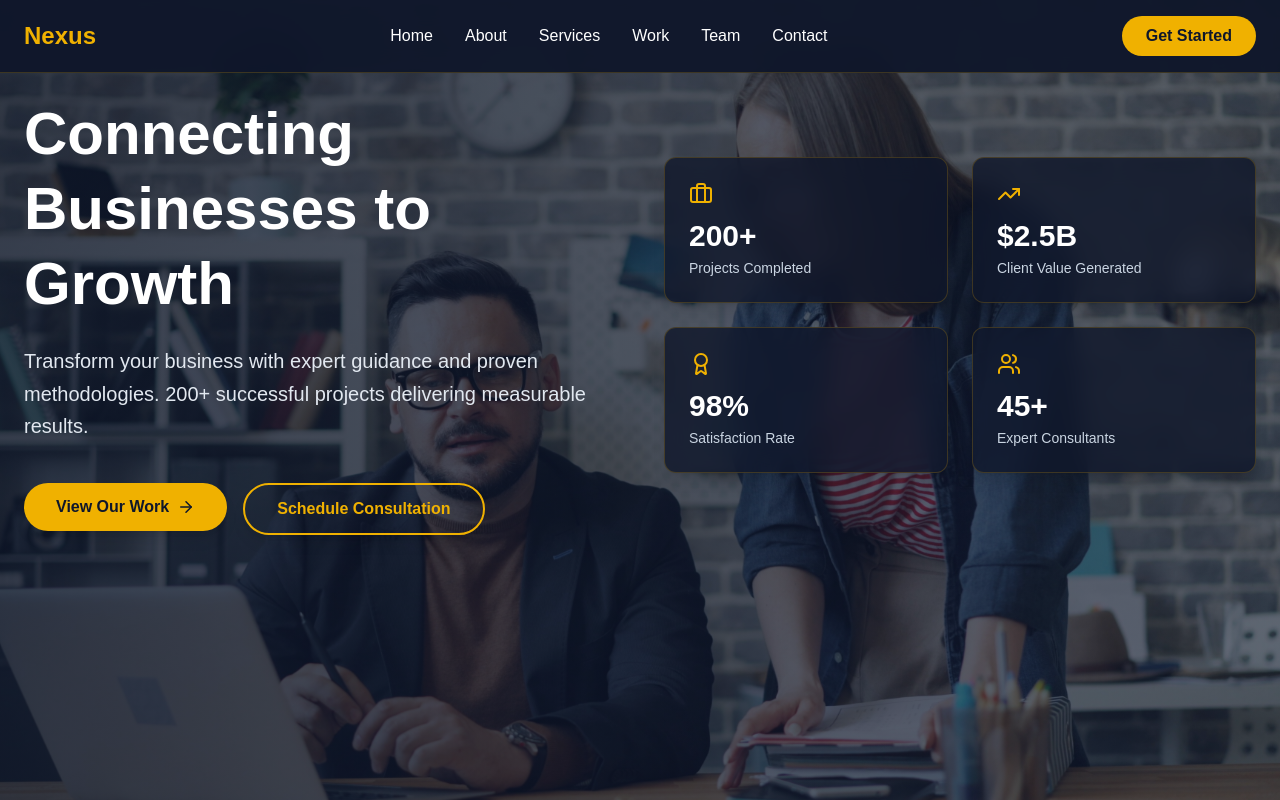
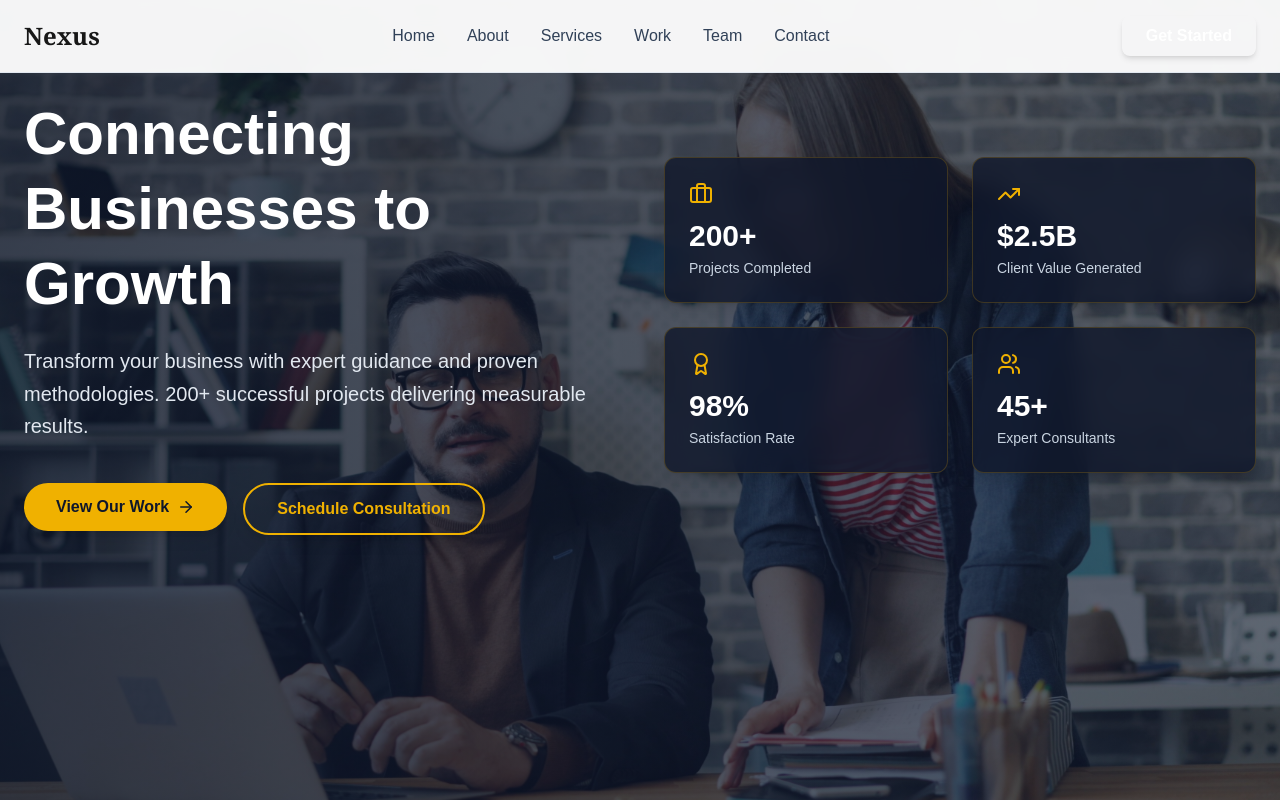
Before and after one commit to primyst/nexus, a Next.js app in the folder my-app/: page / in a window 1280 px wide. Shown: the top 800 px of the page. Built offline with nearby package versions, Linux system fonts and the light colour scheme.

Commit message:
Update Navbar.tsx

```diff
--- a/my-app/components/Navbar.tsx
+++ b/my-app/components/Navbar.tsx
@@ -7,37 +7,37 @@ export default function Navbar() {
   const [isOpen, setIsOpen] = useState(false);
 
   return (
-    <nav className="fixed top-0 left-0 w-full z-50 bg-slate-900/95 backdrop-blur-md px-6 py-4 flex items-center justify-between border-b border-yellow-500/20">
+    <nav className="fixed top-0 left-0 w-full z-50 bg-white/95 backdrop-blur-md px-6 py-4 flex items-center justify-between border-b border-slate-200">
       {/* Logo */}
-      <Link href="/" className="text-2xl font-bold text-yellow-500">
+      <Link href="/" className="text-2xl font-bold text-brand-blue font-serif">
         Nexus
       </Link>
 
       {/* Desktop links */}
-      <div className="hidden md:flex gap-8 text-white">
-        <Link href="/" className="hover:text-yellow-500 transition-colors duration-300">
+      <div className="hidden md:flex gap-8 text-slate-700">
+        <Link href="/" className="hover:text-brand-accent transition-colors duration-300 font-medium">
           Home
         </Link>
-        <Link href="/about" className="hover:text-yellow-500 transition-colors duration-300">
+        <Link href="/about" className="hover:text-brand-accent transition-colors duration-300 font-medium">
           About
         </Link>
-        <Link href="/services" className="hover:text-yellow-500 transition-colors duration-300">
+        <Link href="/services" className="hover:text-brand-accent transition-colors duration-300 font-medium">
           Services
         </Link>
-        <Link href="/work" className="hover:text-yellow-500 transition-colors duration-300">
+        <Link href="/work" className="hover:text-brand-accent transition-colors duration-300 font-medium">
           Work
         </Link>
-        <Link href="/team" className="hover:text-yellow-500 transition-colors duration-300">
+        <Link href="/team" className="hover:text-brand-accent transition-colors duration-300 font-medium">
           Team
         </Link>
-        <Link href="/contact" className="hover:text-yellow-500 transition-colors duration-300">
+        <Link href="/contact" className="hover:text-brand-accent transition-colors duration-300 font-medium">
           Contact
         </Link>
       </div>
 
       {/* CTA Button */}
       <Link href="/contact" className="hidden md:block">
-        <button className="bg-yellow-500 text-slate-900 px-6 py-2 rounded-full font-semibold hover:bg-yellow-600 transition-all duration-300">
+        <button className="bg-brand-accent text-white px-6 py-2 rounded-lg font-semibold hover:bg-brand-blue transition-all duration-300 shadow-md hover:shadow-lg">
           Get Started
         </button>
       </Link>
@@ -45,34 +45,34 @@ export default function Navbar() {
       {/* Mobile Menu Button */}
       <button
         onClick={() => setIsOpen(!isOpen)}
-        className="md:hidden text-yellow-500"
+        className="md:hidden text-brand-blue"
       >
         {isOpen ? <X size={24} /> : <Menu size={24} />}
       </button>
 
       {/* Mobile menu */}
       {isOpen && (
-        <div className="absolute top-full left-0 w-full bg-slate-900/95 flex flex-col items-center gap-4 py-6 md:hidden text-white border-b border-yellow-500/20">
-          <Link href="/" onClick={() => setIsOpen(false)} className="hover:text-yellow-500 transition-colors">
+        <div className="absolute top-full left-0 w-full bg-white flex flex-col items-center gap-4 py-6 md:hidden text-slate-700 border-b border-slate-200">
+          <Link href="/" onClick={() => setIsOpen(false)} className="hover:text-brand-accent transition-colors font-medium">
             Home
           </Link>
-          <Link href="/about" onClick={() => setIsOpen(false)} className="hover:text-yellow-500 transition-colors">
+          <Link href="/about" onClick={() => setIsOpen(false)} className="hover:text-brand-accent transition-colors font-medium">
             About
           </Link>
-          <Link href="/services" onClick={() => setIsOpen(false)} className="hover:text-yellow-500 transition-colors">
+          <Link href="/services" onClick={() => setIsOpen(false)} className="hover:text-brand-accent transition-colors font-medium">
             Services
           </Link>
-          <Link href="/work" onClick={() => setIsOpen(false)} className="hover:text-yellow-500 transition-colors">
+          <Link href="/work" onClick={() => setIsOpen(false)} className="hover:text-brand-accent transition-colors font-medium">
             Work
           </Link>
-          <Link href="/team" onClick={() => setIsOpen(false)} className="hover:text-yellow-500 transition-colors">
+          <Link href="/team" onClick={() => setIsOpen(false)} className="hover:text-brand-accent transition-colors font-medium">
             Team
           </Link>
-          <Link href="/contact" onClick={() => setIsOpen(false)} className="hover:text-yellow-500 transition-colors">
+          <Link href="/contact" onClick={() => setIsOpen(false)} className="hover:text-brand-accent transition-colors font-medium">
             Contact
           </Link>
           <Link href="/contact" onClick={() => setIsOpen(false)}>
-            <button className="bg-yellow-500 text-slate-900 px-6 py-2 rounded-full font-semibold hover:bg-yellow-600 transition-all w-full">
+            <button className="bg-brand-accent text-white px-6 py-2 rounded-lg font-semibold hover:bg-brand-blue transition-all w-full">
               Get Started
             </button>
           </Link>
```
